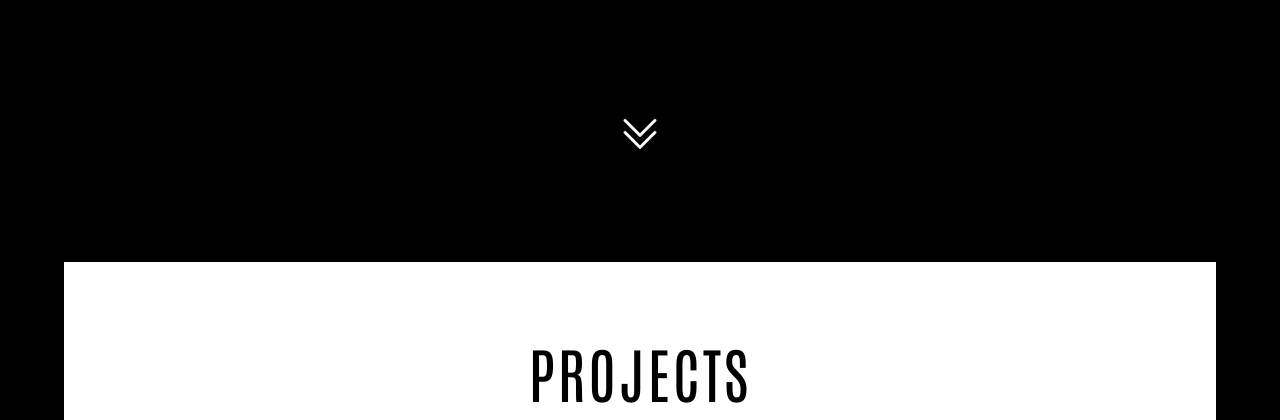
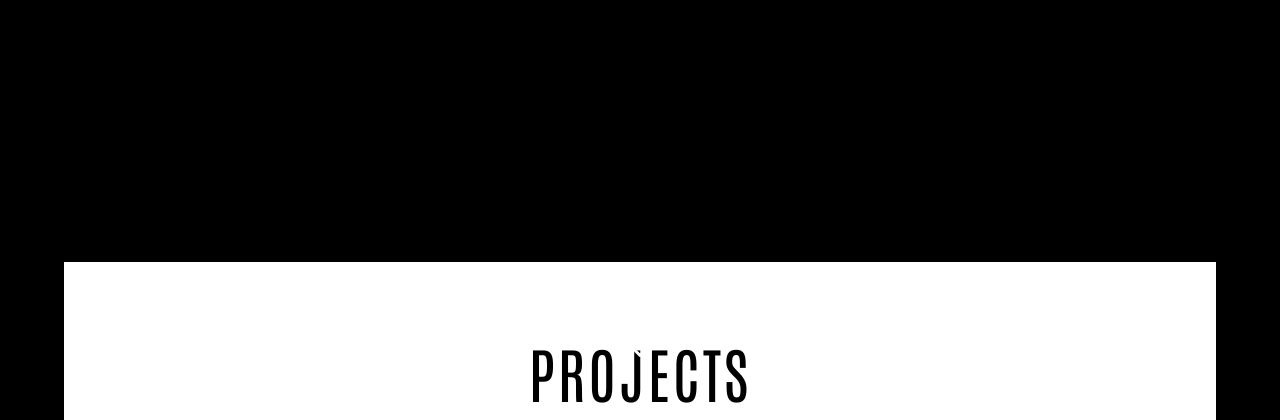
Before and after one commit to mdubelbeis/portfolio-v2, a React (Vite) app: page / in a window 1280 px wide. Shown: the part 2202-2622 px from the top of the page. Built offline with nearby package versions, Linux system fonts and the light colour scheme.

Commit message:
changed positioning ArrowDown for large display

```diff
--- a/src/components/Skills.tsx
+++ b/src/components/Skills.tsx
@@ -22,7 +22,7 @@ const Skills: React.FC = () => {
         })}
         {/* <!-- !! ADD SRCSET --> */}
       </div>
-      <div className="relative top-28">
+      <div className="relative top-28 lg:top-80">
         <ArrowDown elementTarget="#projects" />
       </div>
     </section>
```
